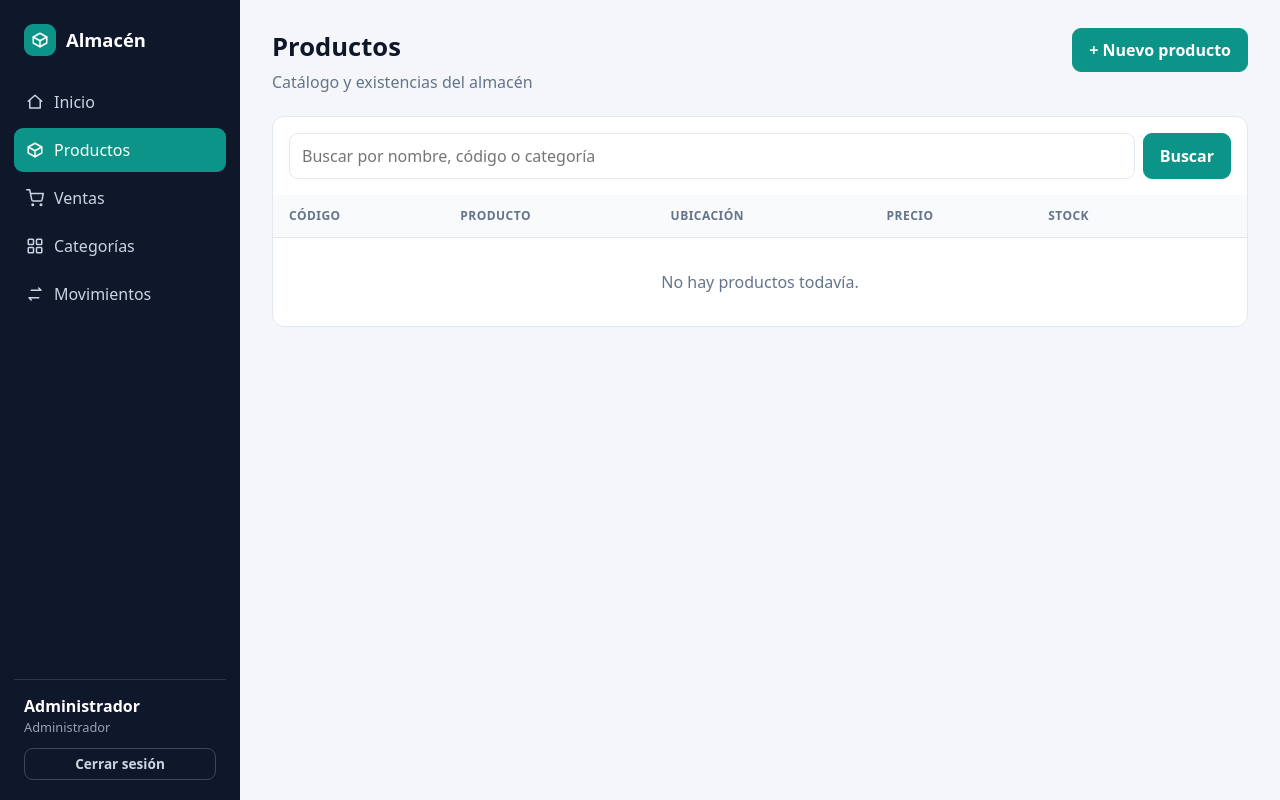
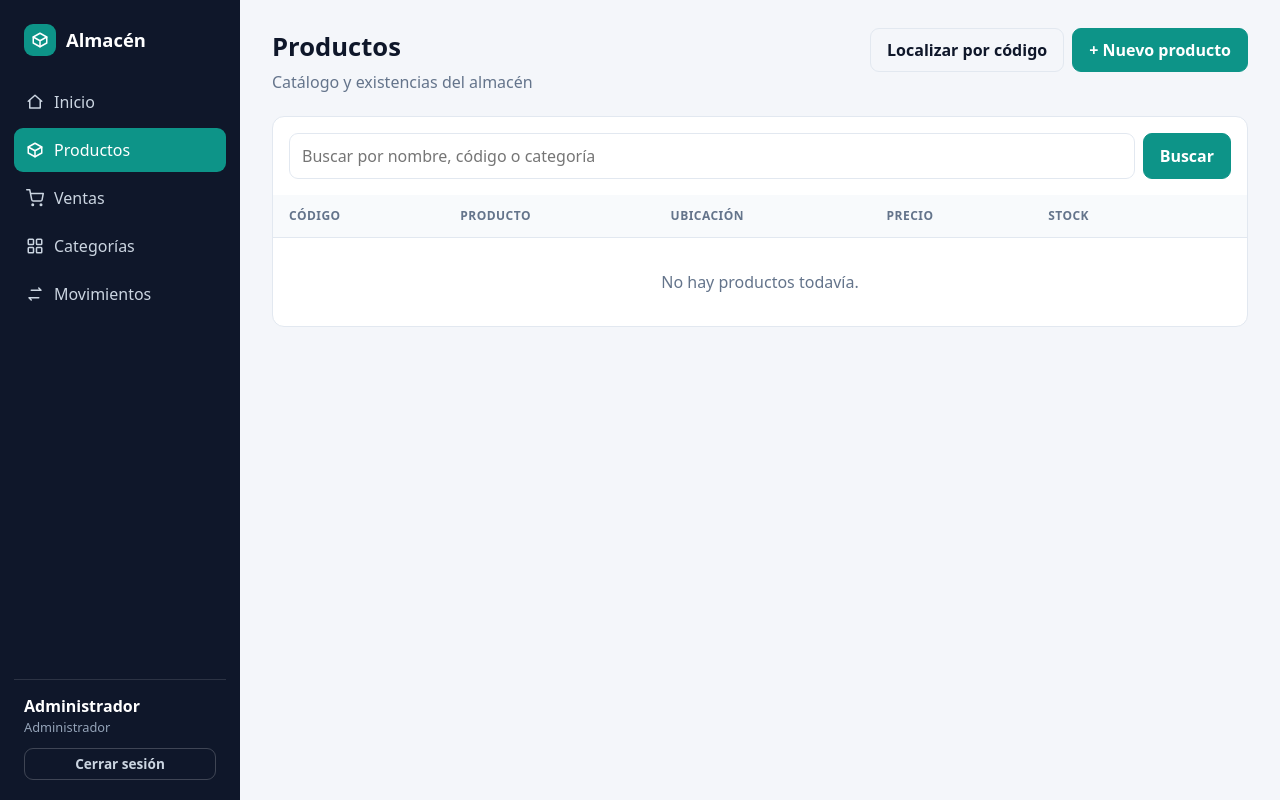
Before and after one commit to JoseBenitezAlba/almacen, a Laravel app: page /products in a window 1280 px wide. Run offline with Laravel 12, Linux system fonts and the light colour scheme; a user stored in the database is signed in; data comes from the database, SQL or seed files in the repository; data that the repository does not hold is empty.

Commit message:
Añado búsqueda por código y cámara opcional

```diff
--- a/resources/views/products/index.blade.php
+++ b/resources/views/products/index.blade.php
@@ -9,11 +9,12 @@
             <p>Catálogo y existencias del almacén</p>
         </div>
 
+        <div class="actions">
+            <a class="btn btn-ghost" href="{{ route('products.lookup') }}">Localizar por código</a>
         @if (auth()->user()->isAdmin())
-            <div class="actions">
                 <a class="btn" href="{{ route('products.create') }}">+ Nuevo producto</a>
-            </div>
         @endif
+        </div>
     </div>
 
     <div class="card">
```
